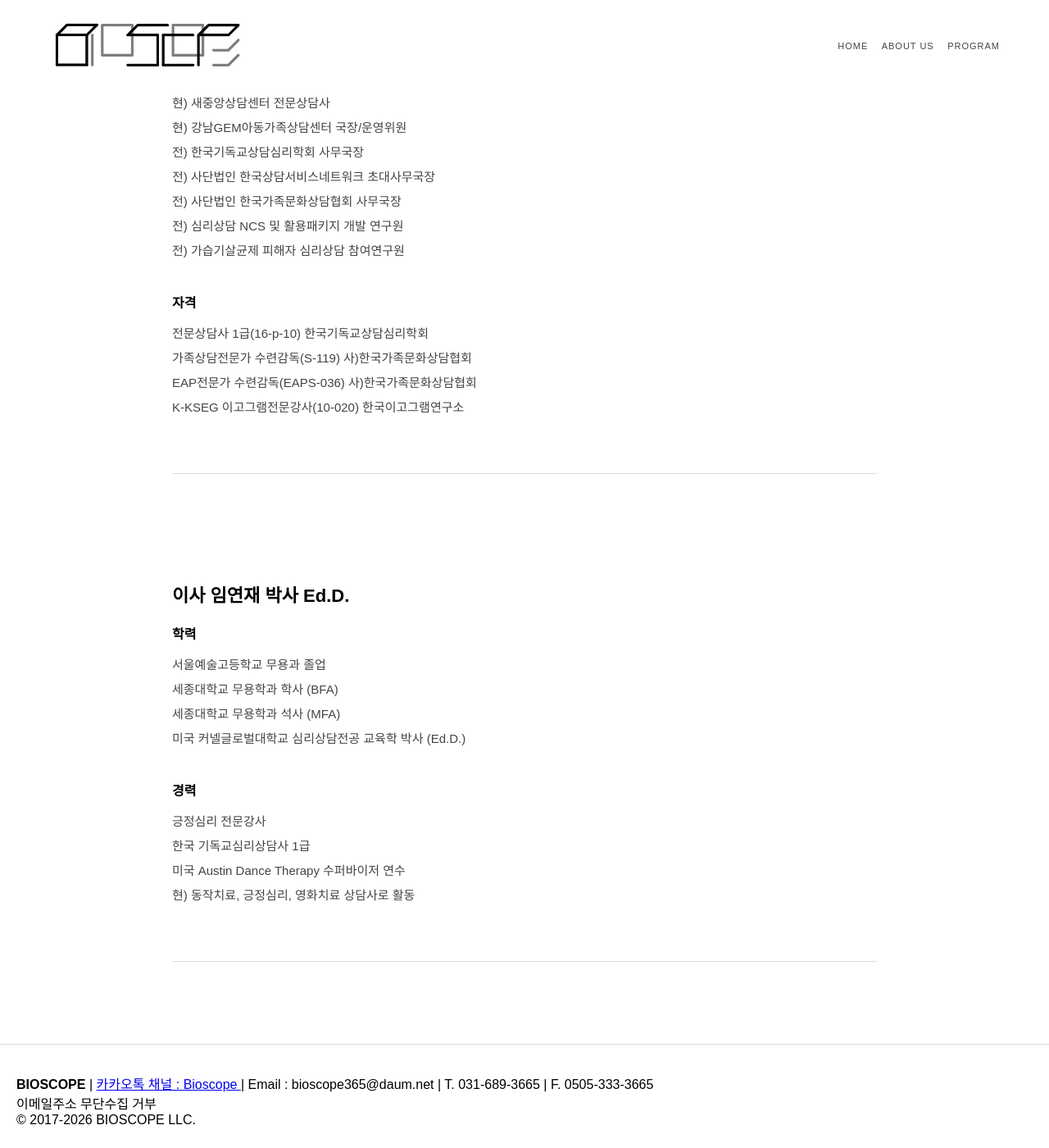
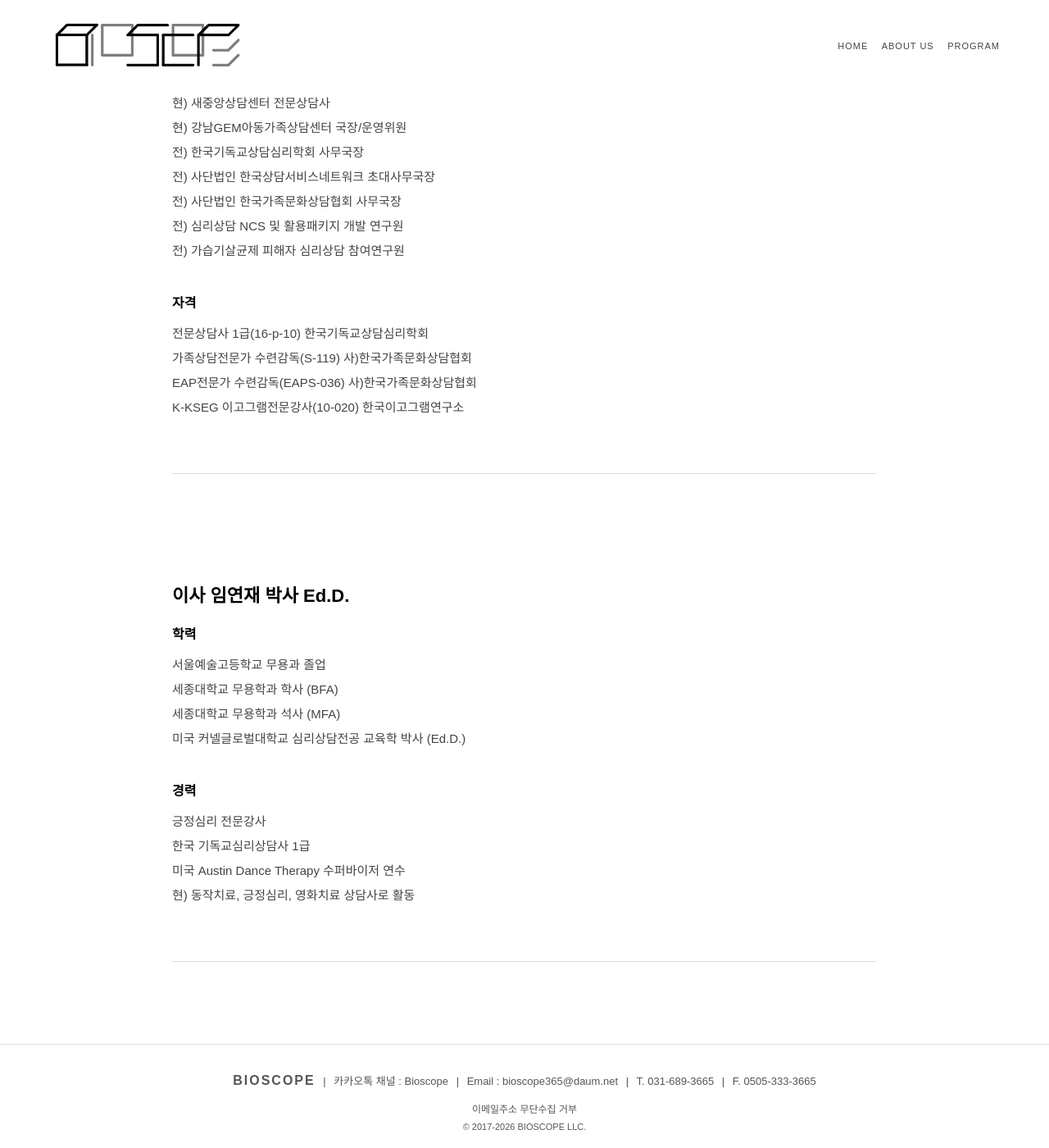
Before and after one commit to bioscope/bioscope, a Jekyll site: the page built from about.md, in a window 1280 px wide and 1400 px high, scrolled down 1824 px. Shown: the whole window at 82% size. Built offline with Jekyll 4.4.1, drawn with Linux system fonts in a browser that asks for light colours.

Commit message:
Update style.css

```diff
--- a/assets/css/style.css
+++ b/assets/css/style.css
@@ -175,60 +175,39 @@ nav a {
 
 
 .site-footer {
-    padding: 35px 20px 20px;
+    padding: 30px 20px 20px;
     border-top: 1px solid #ddd;
+    text-align: center;
+    font-size: 13px;
+    color: #555;
 }
 
-
-.footer-inner {
-    max-width: 1000px;
-    margin: 0 auto;
-    display: flex;
-    flex-direction: column;
-    gap: 15px;
-}
-
-
-.footer-brand {
-    font-size: 14px;
+.footer-info {
     line-height: 1.8;
 }
 
-
-.footer-brand strong {
-    font-size: 18px;
+.footer-info strong {
+    font-size: 16px;
     letter-spacing: 2px;
 }
 
-
-.footer-brand span,
-.contact-info span {
-    margin: 0 8px;
+.divider {
+    margin: 0 6px;
 }
 
-
-.footer-contact {
-    font-size: 13px;
+.footer-info a {
+    color: inherit;
+    text-decoration: none;
 }
 
-
-.contact-info {
-    line-height: 1.8;
+.footer-policy {
+    margin-top: 10px;
+    font-size: 12px;
 }
 
-
-.footer-contact a {
-    text-decoration: none;
-    color: inherit;
-}
-
-
-.footer-bottom {
-    max-width: 1000px;
-    margin: 25px auto 0;
-    text-align: center;
-    font-size: 12px;
-    line-height: 1.8;
+.footer-copy {
+    margin-top: 8px;
+    font-size: 11px;
 }
 
 
@@ -256,4 +235,8 @@ nav a {
     padding: 30px 20px 20px;
 }
 
+.divider {
+    margin: 0 3px;
 }
+
+}
```
